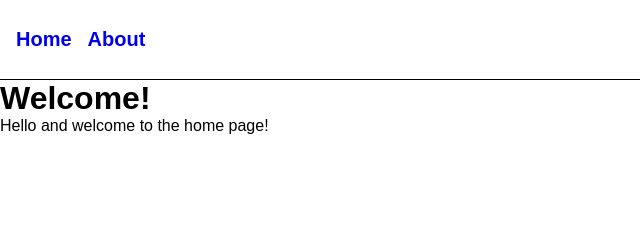
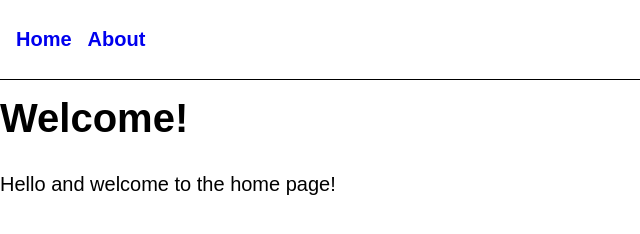
Before and after one commit to pufex/express-example-app, a website: page views/index.html in a window 1280 px wide. Shown: the whole page, without its empty margins (0-640 px from the left). Drawn offline with Linux system fonts and the light colour scheme; files that its build step writes are made by us from their sources.

Commit message:
Added styles to the welcome section

```diff
--- a/public/styles.css
+++ b/public/styles.css
@@ -33,3 +33,15 @@ body,html{
     font-size: 1.25rem;
     font-weight: 600;
 }
+
+.welcome-heading{
+    font-size: 2.5rem;
+    font-weight: 600;
+    padding: 1rem 0;
+}
+
+.welcome-paragraph{
+    font-size: 1.25rem;
+    font-weight: 500;
+    padding: 1rem 0;
+}
```
